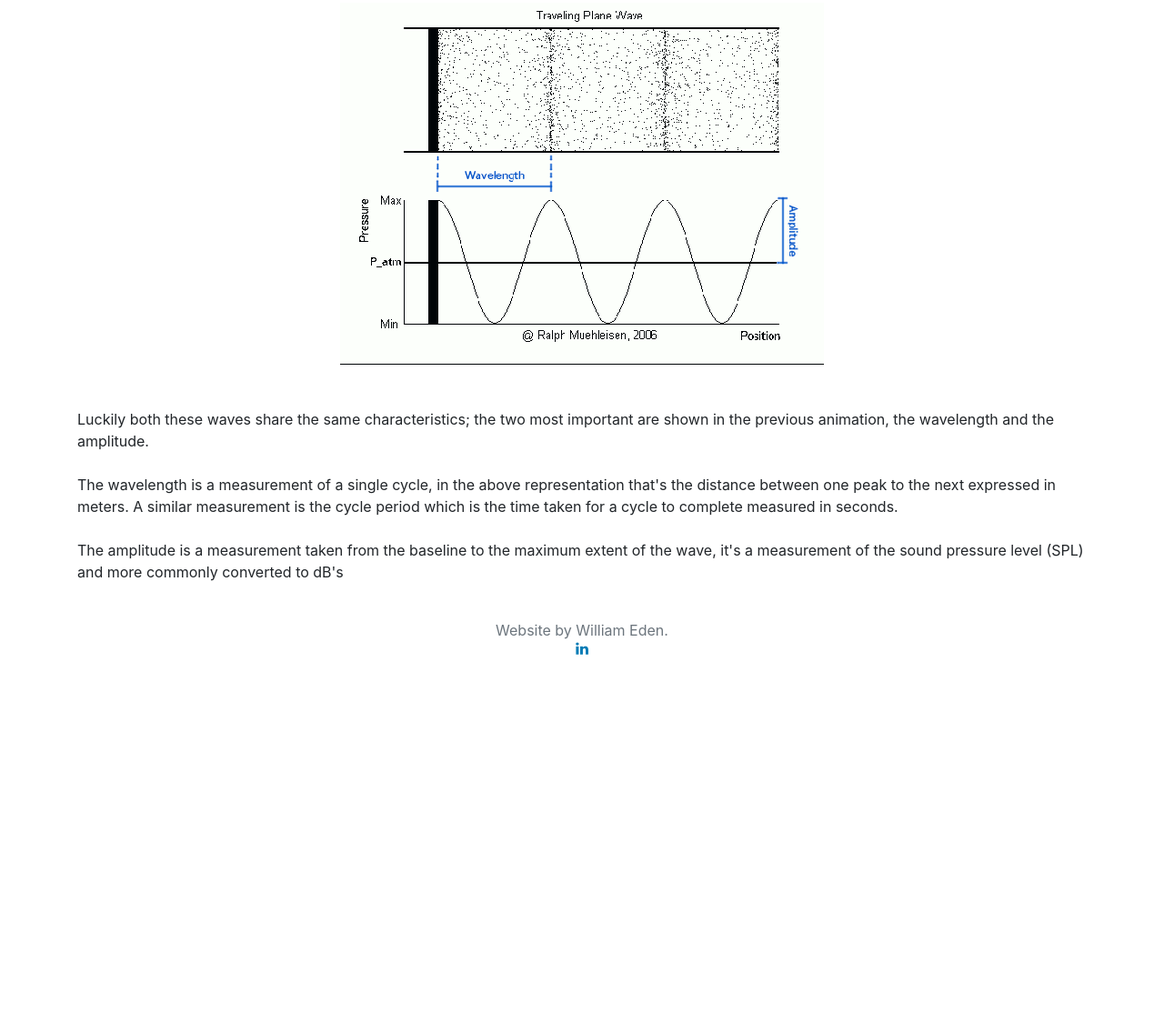
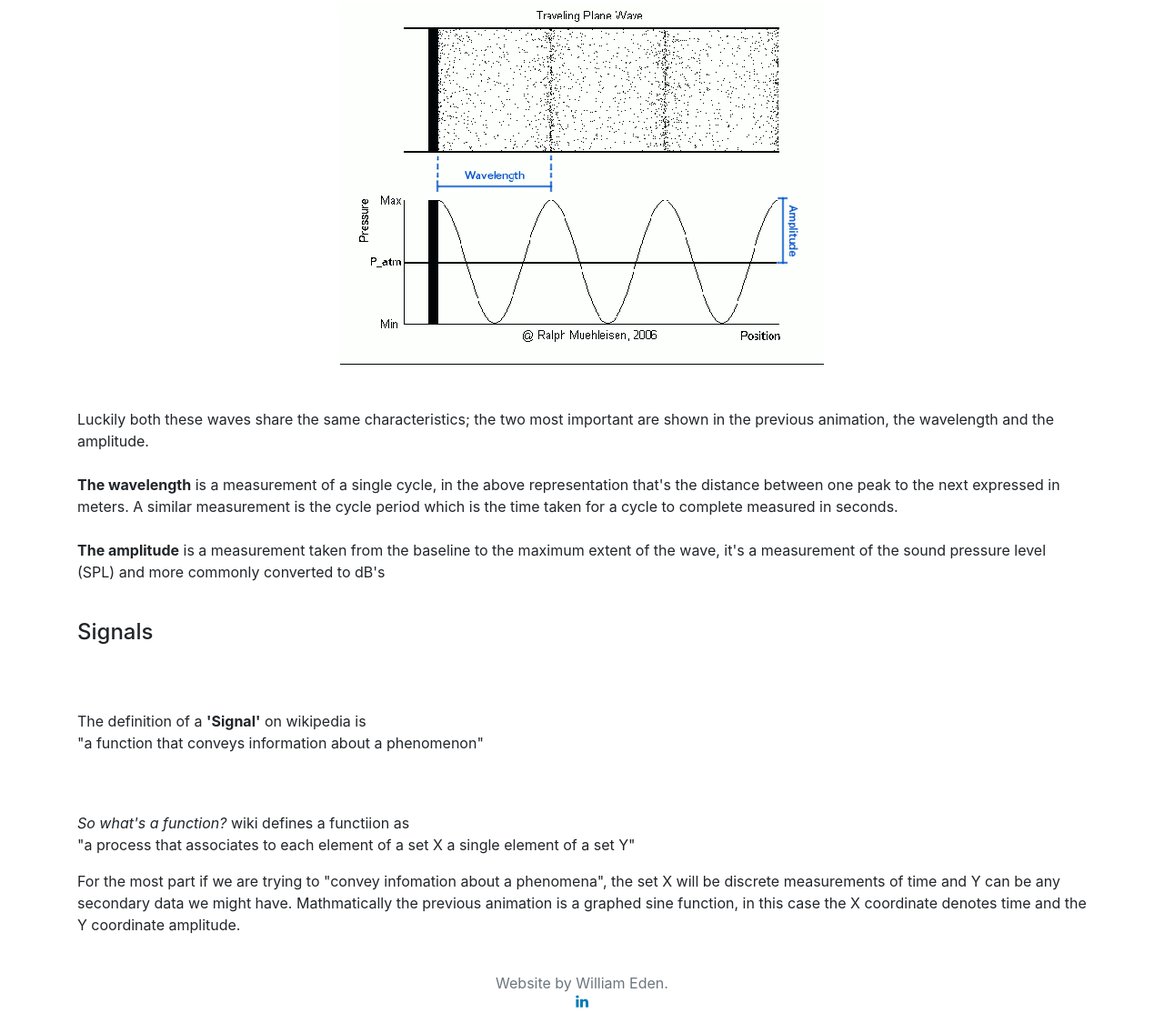
Before and after one commit to signalssoundsandwaves/signalssoundsandwaves.github.io, a plain HTML site: page why.html in a window 1280 px wide. Shown: the part 1498-2623 px from the top of the page at 91% size. Before the commit the page ends 2235 px from the top, so only its background shows below. Drawn offline with nearby package versions, Linux system fonts and the light colour scheme.

Commit message:
signal addede to why.html

```diff
--- a/why.html
+++ b/why.html
@@ -46,7 +46,8 @@
             <br />
             <br />
             An important thing I'd like to point out is that sound is a physical occurrence which happens in the real
-            world: something has to move to create sound waves. The speakers on your computer can make sound waves, but sound
+            world: something has to move to create sound waves. The speakers on your computer can make sound waves, but
+            sound
             waves can not be made by software or with any amount of fancy coding.
             <br />
             <br />
@@ -64,10 +65,11 @@
             <img src="red-dot.gif" id="reddot"></img>
         </p>
 
-        <p>
+
         <h4>Waves</h4>
         <br>
         <br>
+        <p>
             Something I found really interesting in the last link was the claim that the usual graphed representation of
             a sound wave isn't how sound works at all.. That's why I liked the earthworm in it so much, and why I think
             it is important to make a distinction between the terms. The earthworm moves in a similar motion to a 'real'
@@ -89,23 +91,37 @@
             <img src="planewave_modified_todouble1.gif" id="wave"></img>
             <br>
             <br>
-            <p>
             Luckily both these waves share the same characteristics; the two most important are shown in the
             previous animation, the wavelength and the amplitude.
             <br>
             <br>
-                The wavelength is a measurement of a single cycle, in the above representation that's the distance
+            <strong>The wavelength</strong> is a measurement of a single cycle, in the above representation that's the
+            distance
             between one peak to the next expressed in meters. A similar measurement is the cycle period which is the
             time taken for a cycle to complete measured in seconds.
             <br>
             <br>
-                The amplitude is a measurement taken from the baseline to the maximum extent of the wave, it's a
+            <strong>The amplitude</strong> is a measurement taken from the baseline to the maximum extent of the wave,
+            it's
+            a
             measurement of the sound pressure level (SPL) and more commonly converted to dB's
             <br>
             <br>
-
         </p>
 
+        <h4>Signals</h4>
+        <br>
+        <br>
+        </p>
+        The definition of a <strong>'Signal'</strong> on wikipedia is <blockquote>"a function that conveys information about a phenomenon"</blockquote>
+        <br>
+        <br>
+        <cite>So what's a function?</cite> wiki defines a functiion as <blockquote>"a process that associates to each element of a set X a single element of a set Y"</blockquote>
+        For the most part if we are trying to "convey infomation about a phenomena", the set X will be discrete measurements of time and Y can be any
+        secondary data we might have. Mathmatically the previous animation is a graphed sine function, in this case the X coordinate denotes time and the Y
+        coordinate amplitude.
+        <br>
+        <br>
         </p>
 
         <div class="container footer">
```
Lines whose indentation alone changed are shown as unchanged.
